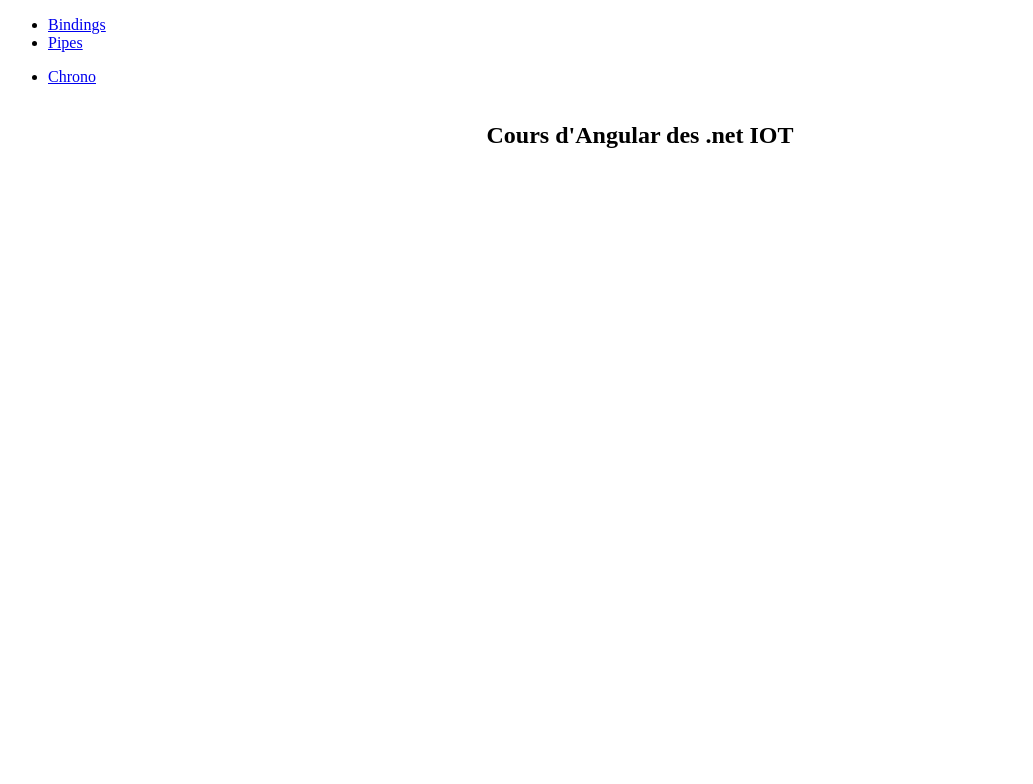
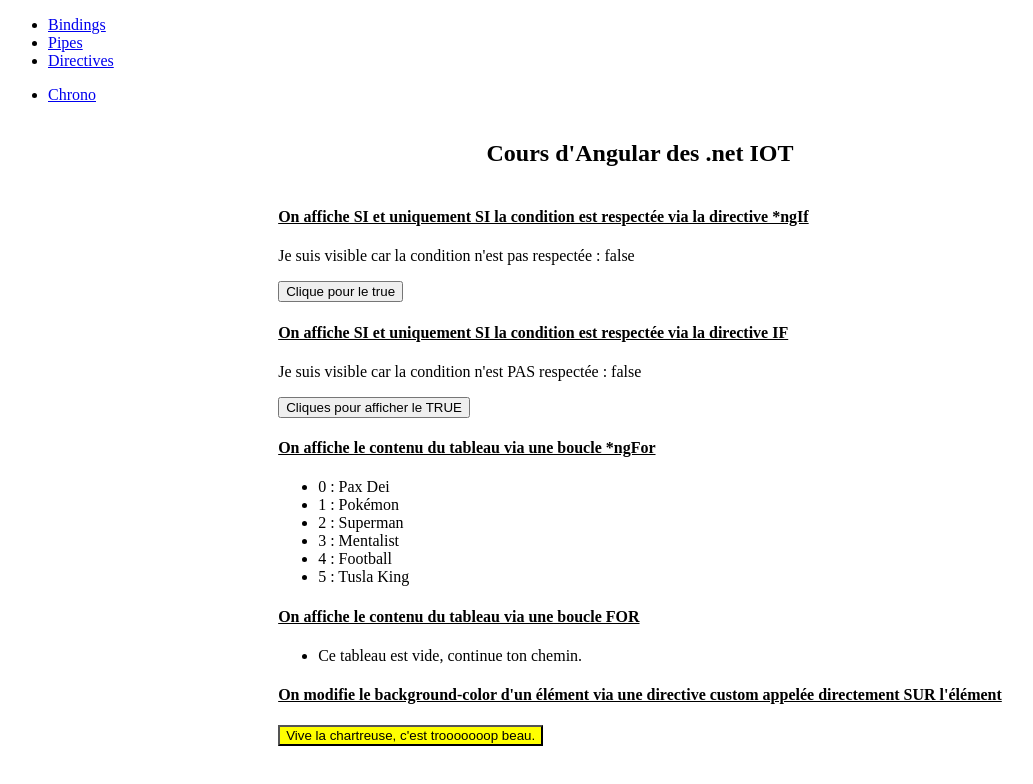
Before and after one commit to afbstorm/TF_NET_IOT_Angular_2024, an Angular app: page /demos/directives in a window 1280 px wide. Before the commit this address led to /. Shown: the top 784 px of the page, without its empty margins (0-1033 px from the left). Built offline with nearby package versions, Linux system fonts and the light colour scheme.

Commit message:
ajout demo directives

```diff
--- a/src/app/app.routes.ts
+++ b/src/app/app.routes.ts
@@ -2,11 +2,13 @@
 import { BindingsComponent } from './components/Démos/bindings/bindings.component';
 import { PipesComponent } from './components/Démos/pipes/pipes.component';
 import { ChronoComponent } from './components/Exos/chrono/chrono.component';
+import { DirectivesComponent } from './components/Démos/directives/directives.component';
 
 export const routes: Routes = [
     {path: 'demos', children: [
         {path: 'bindings', component: BindingsComponent},
-        {path: 'pipes', component: PipesComponent}
+        {path: 'pipes', component: PipesComponent},
+        {path: 'directives', component: DirectivesComponent}
     ]},
     {path: 'exos', children: [
         {path: 'chrono', component: ChronoComponent}
--- /dev/null
+++ b/src/app/components/Démos/directives/custom.directive.ts
@@ -0,0 +1,44 @@
+import { Directive, ElementRef, Host, HostListener, Renderer2 } from '@angular/core';
+
+@Directive({
+  selector: '[changesBackground]',
+  standalone: true
+})
+export class CustomDirective {
+
+  // ElementRef va récupérer un élément natif de la vue (on récupère que sa référence)
+  // On va l'utiliser pour manipuler les propriétés du DOM de cet élément
+
+  // Renderer2 est une class abstraite d'angular qui va fournir des méthodes de manipulation d'UI
+
+  constructor(private elementRef: ElementRef, private renderer: Renderer2) { }
+
+  // Cycle de vie d'un composant va être découpé en plusieurs étapes.
+  // Le début du cycle de vie (le moment ou le composant est appelé par l'application)
+  // Le OnInit est compris par défaut dans tous les composants et directives et services d'angular depuis la v17
+  // Tous les autres éléments du cycle de vie doivent être implémentés
+  // export class MonComposant implements OnDestroy
+  // ngOnInit() {}
+
+  ngOnInit() {
+    this.renderer.setStyle(
+      this.elementRef.nativeElement,
+      'background-color',
+      'yellow'
+    )
+  }
+
+  // Le début du cycle de vie du composant APRES initialisation de la vue (le moment ou le composant appelé à sa vue chargée)
+  // ngOnAfterViewInit() {}
+
+  // Un changement dans le composant
+  // ngOnChanges() {}
+
+  // Retrait du composant, suppression de ses processus pour éviter une consommation inutile
+  // ngOnDestroy() {}
+
+  // Un décorateur en typescript DOIT TOUJOURS être accompagné soit d'une class soit d'une fonction (ou méthode) pour fonctionner
+  @HostListener('mouseleave')
+  onMouseLeave() {}
+
+}
--- /dev/null
+++ b/src/app/components/Démos/directives/directives.component.html
@@ -0,0 +1,75 @@
+<div>
+    <h4 style="text-decoration: underline;">
+        On affiche SI et uniquement SI la condition est respectée via la directive *ngIf
+    </h4>
+
+    <!-- <div *ngIf="showIfTrueNgIf; else elseBlock"> : indique que la div (ET SON CONTENU) ne sera affiché QUE si la valeur
+        de showIfTrueNgIf est true. Si elle est false, alors l'élément mentionné avec le else [instruction]
+        (ici elseBlock - mais peut être nommé comme on l'entend) sera affiché à la place -->
+    <div *ngIf="showIfTrueNgIf; else elseBlock">
+        <p>
+            Je suis visible car la condition est respectée : {{showIfTrueNgIf}}
+        </p>
+        <button (click)="showAndHideInvisibleThings()">Clique pour le else</button>
+    </div>
+
+    <!-- <ng-template #elseBlock> : est utilisé lorsqu'on souhaite avoir quelque chose dans l'HTML mais qu'on ne veut pas
+        qu'il soit chargé par défaut. C'est un peu un genre de placeholder invisible pour contenu dynamique.
+        Ici il est utilisé avec un *ngIf -->
+    <ng-template #elseBlock>
+        <p>
+            Je suis visible car la condition n'est pas respectée : {{showIfTrueNgIf}}
+        </p>
+        <button (click)="showAndHideInvisibleThings()">Clique pour le true</button>
+    </ng-template>
+
+    <h4 style="text-decoration: underline;">
+        On affiche SI et uniquement SI la condition est respectée via la directive IF
+    </h4>
+
+    @if (showIfTrueIf) {
+        <div>
+            <p>
+                Je suis visible car la condition est respectée : {{showIfTrueIf}}
+            </p>
+        </div>
+        <button (click)="showAndHideInvisibleThings2()">Cliques pour afficher le ELSE</button>
+    } @else {
+        <div>
+            <p>
+                Je suis visible car la condition n'est PAS respectée : {{showIfTrueIf}}
+            </p>
+        </div>
+        <button (click)="showAndHideInvisibleThings2()">Cliques pour afficher le TRUE</button>
+    }
+
+    <h4 style="text-decoration: underline;">
+        On affiche le contenu du tableau via une boucle *ngFor
+    </h4>
+
+    <ul>
+        <li *ngFor="let things of arrayOfThings; let i = index">
+            {{i}} : {{things}}
+        </li>
+    </ul>
+
+    <h4 style="text-decoration: underline;">
+        On affiche le contenu du tableau via une boucle FOR
+    </h4>
+
+    <ul>
+        @for (things of arrayOfThings2; track things ;let i = $index; ) {
+            <li>{{i}} : {{things}}</li>
+        } @empty {
+            <li>Ce tableau est vide, continue ton chemin.</li>
+        }
+    </ul>
+
+    <h4 style="text-decoration: underline;">
+        On modifie le background-color d'un élément via une directive custom appelée directement SUR l'élément
+    </h4>
+
+    <div>
+        <button changesBackground>Vive la chartreuse, c'est trooooooop beau.</button>
+    </div>
+</div>
--- /dev/null
+++ b/src/app/components/Démos/directives/directives.component.ts
@@ -0,0 +1,26 @@
+import { NgFor, NgIf } from '@angular/common';
+import { Component } from '@angular/core';
+import { CustomDirective } from './custom.directive';
+
+@Component({
+  selector: 'app-directives',
+  standalone: true,
+  imports: [NgIf, NgFor, CustomDirective],
+  templateUrl: './directives.component.html',
+  styleUrl: './directives.component.css'
+})
+export class DirectivesComponent {
+  showIfTrueNgIf: boolean = false; // Utilisée sur la directive *ngIf=""
+  showIfTrueIf: boolean = false; // Utilisée sur la diretive @if() {}
+
+  arrayOfThings: string[] = ['Pax Dei', 'Pokémon', 'Superman', 'Mentalist', 'Football', 'Tusla King'];
+  arrayOfThings2: string[] = [];
+
+  showAndHideInvisibleThings() {
+    this.showIfTrueNgIf = !this.showIfTrueNgIf;
+  }
+
+  showAndHideInvisibleThings2() {
+    this.showIfTrueIf = !this.showIfTrueIf;
+  }
+}
--- a/src/app/components/navbar/navbar.component.html
+++ b/src/app/components/navbar/navbar.component.html
@@ -8,6 +8,9 @@
         <li>
             <a routerLink="/demos/pipes">Pipes</a>
         </li>
+        <li>
+            <a routerLink="/demos/directives">Directives</a>
+        </li>
     </ul>
 
     <ul>
```
Also changed, not shown: src/app/components/Démos/directives/directives.component.css (added), 2 other files (tests, documents, lock files or other folders).
